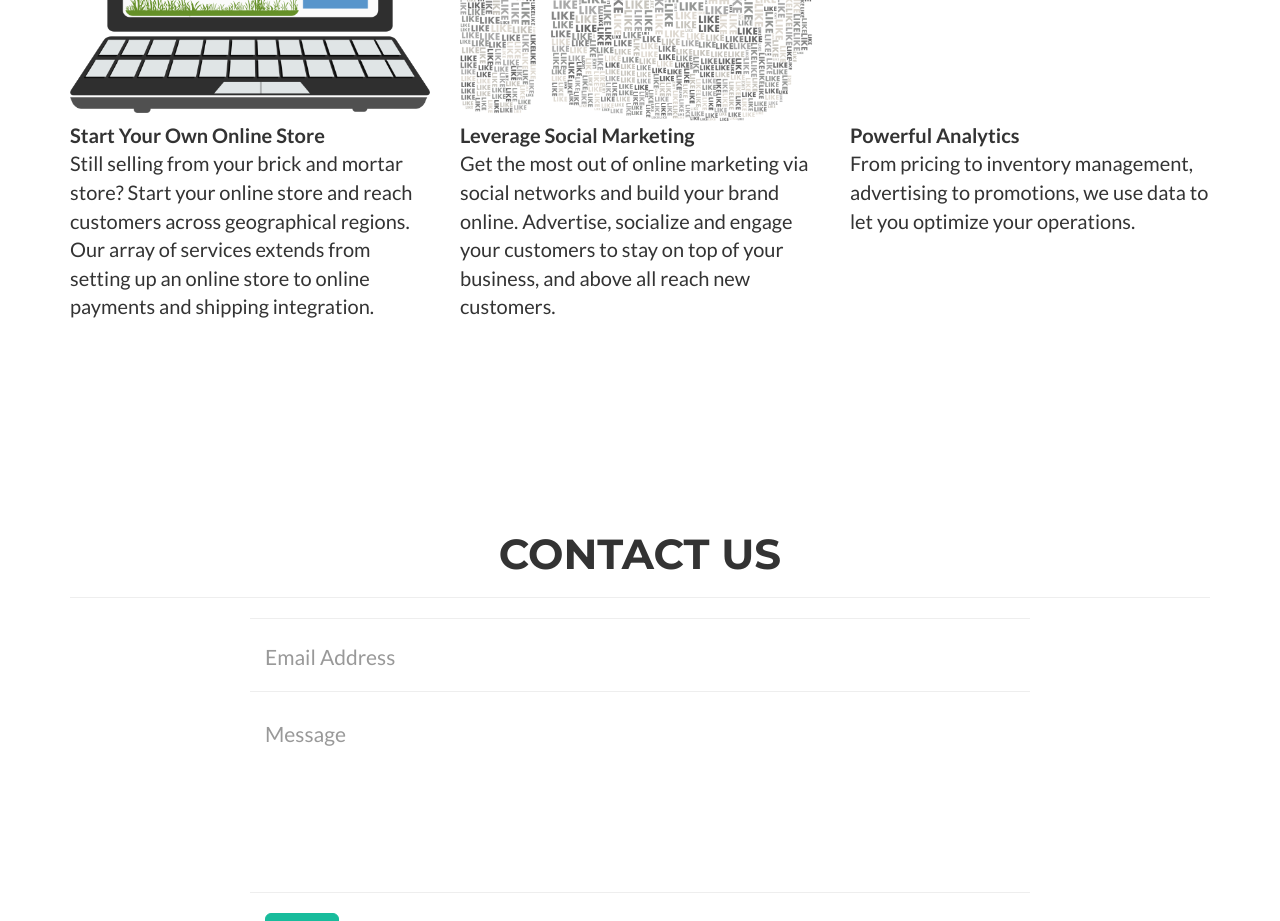
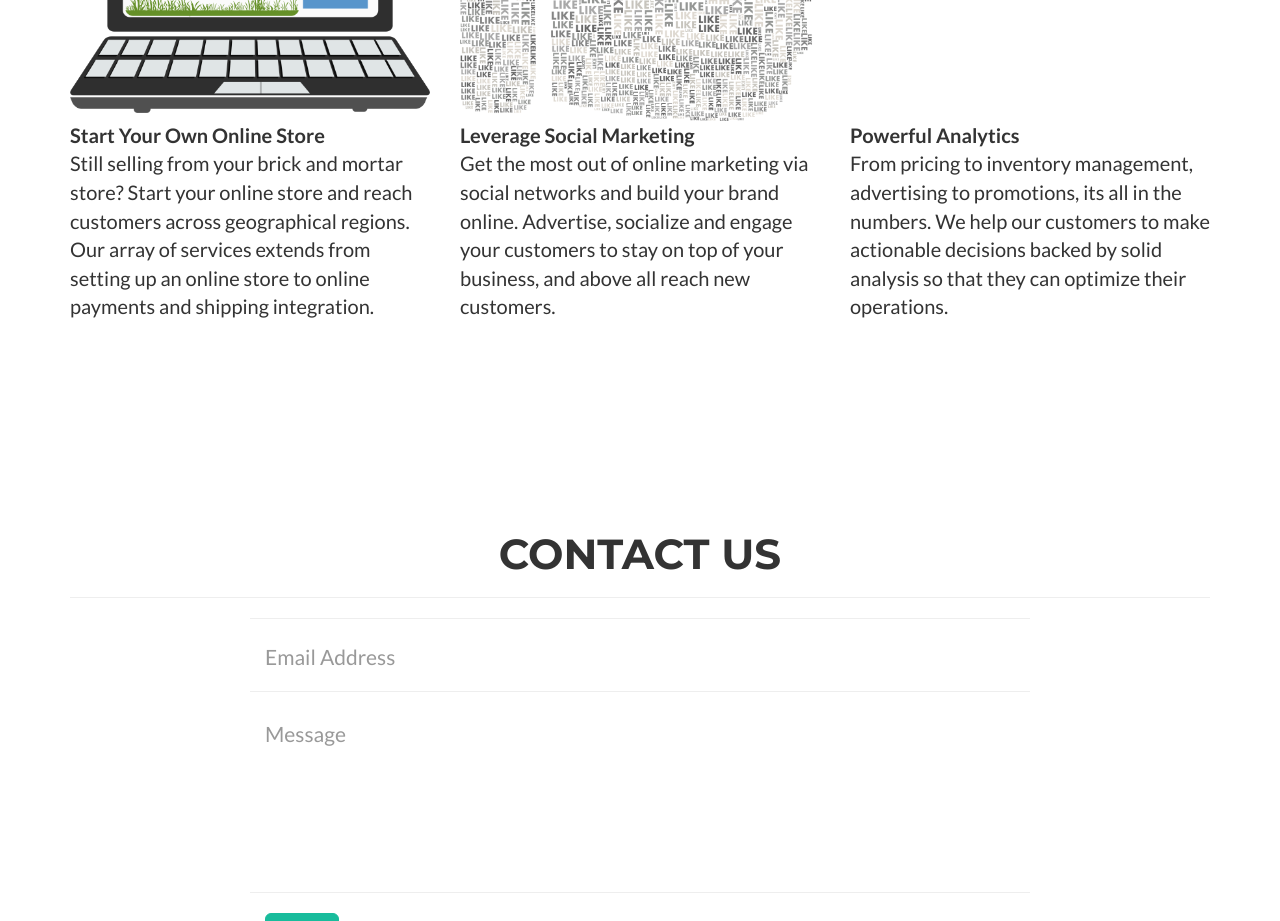
Before and after one commit to simplesell/simplesell.github.io, a website: page index.html in a window 1280 px wide. Shown: the part 1300-2221 px from the top of the page. Drawn offline with nearby package versions, Linux system fonts and the light colour scheme.

Commit message:
uploadind bootstap website

```diff
--- a/index.html
+++ b/index.html
@@ -131,7 +131,7 @@
 			    <p><b>Leverage Social Marketing</b><br> Get the most out of online marketing via social networks and build your brand online. Advertise, socialize and engage your customers to stay on top of your business, and above all reach new customers.</p>
 		    </div>
 		    <div class="col-lg-4">
-			    <p><b>Powerful Analytics</b><br> From pricing to inventory management, advertising to promotions, we use data to let you optimize your operations. </p>
+			    <p><b>Powerful Analytics</b><br> From pricing to inventory management, advertising to promotions, its all in the numbers. We help our customers to make actionable decisions backed by solid analysis so that they can optimize their operations. </p>
 		    </div>
 
 	    </div>
```
